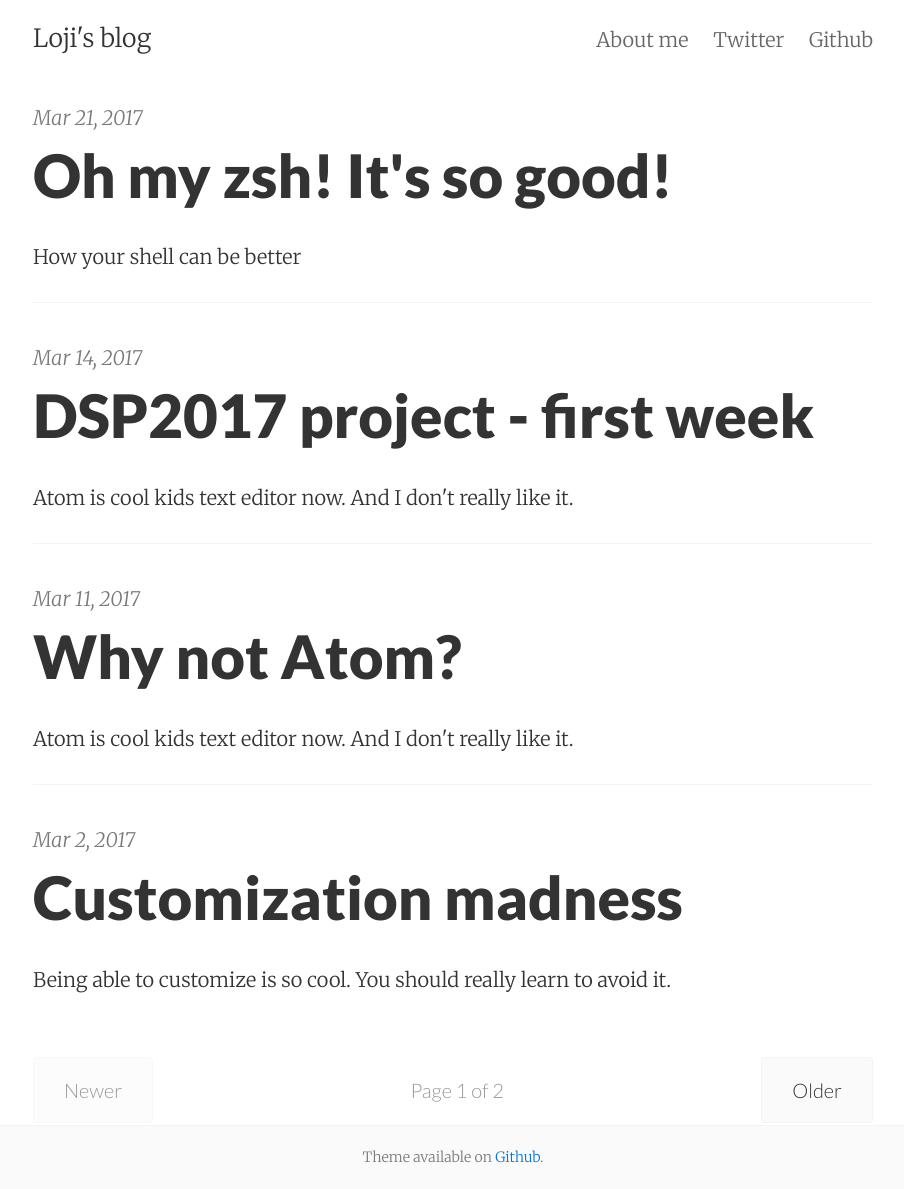
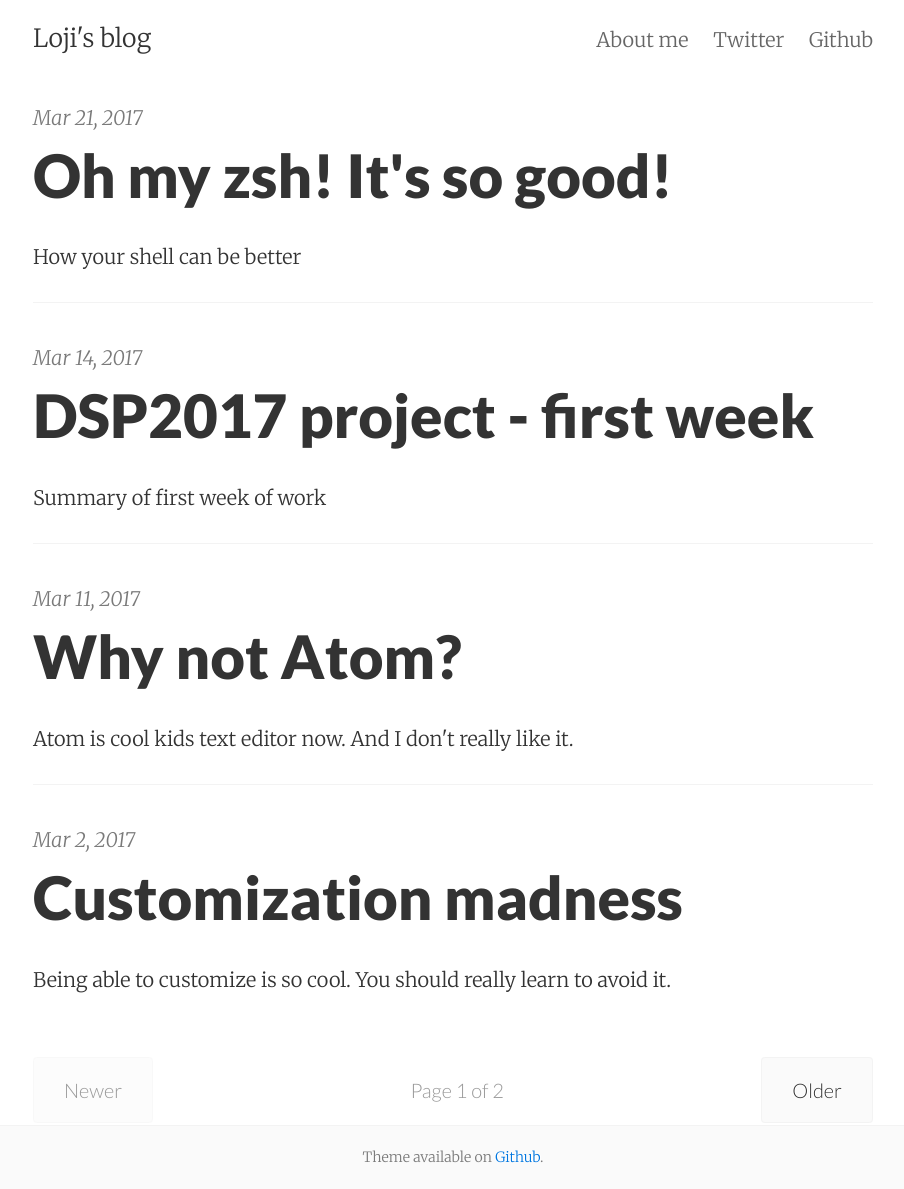
Before and after one commit to Loji/loji.github.io, a Jekyll site: the page built from index.html, in a window 1280 px wide. Shown: the whole page, without its empty margins (187-1091 px from the left). Built offline with Jekyll 4.4.1, drawn with Linux system fonts in a browser that asks for light colours; nearby versions of some CDN libraries; the list of posts is cut into pages by our own code.

Commit message:
Correcting summary

```diff
--- a/_posts/2017-03-14-dsp2017-project-first-week.md
+++ b/_posts/2017-03-14-dsp2017-project-first-week.md
@@ -2,7 +2,7 @@
 layout:     post
 title:      DSP2017 project - first week
 date:       2017-03-14 21:15:00
-summary:    Atom is cool kids text editor now. And I don't really like it.
+summary:    Summary of first week of work
 categories: i3wm-config-generator
 tags:       dsp2017
 ---
```
